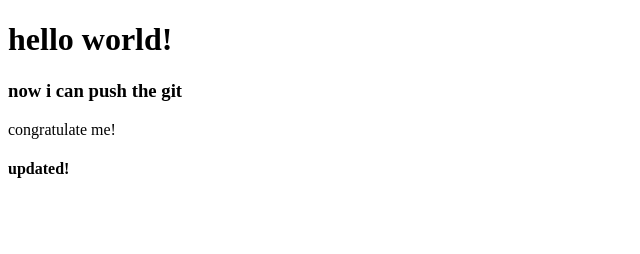
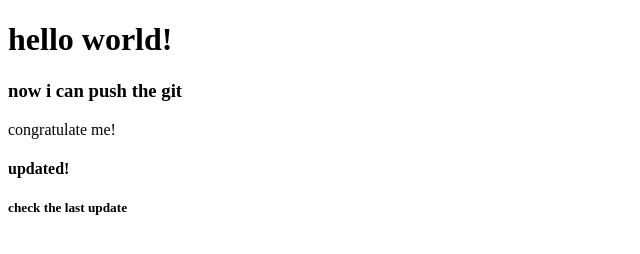
Before and after one commit to ZidanAazeen/demo, a plain HTML site: page index.html in a window 1280 px wide. Shown: the whole page, without its empty margins (0-640 px from the left). Drawn offline with Linux system fonts and the light colour scheme.

Commit message:
Update index.html

```diff
--- a/index.html
+++ b/index.html
@@ -10,5 +10,6 @@
     <h3>now i can push the git</h3>
     <p>congratulate me!</p>
     <h4>updated!</h4>
+    <h5>check the last update</h5>
 </body>
 </html>
```
